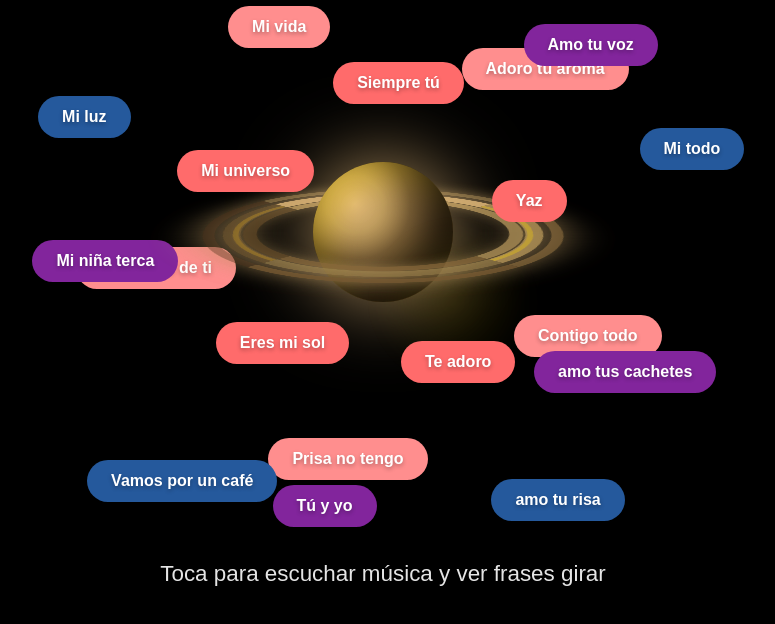
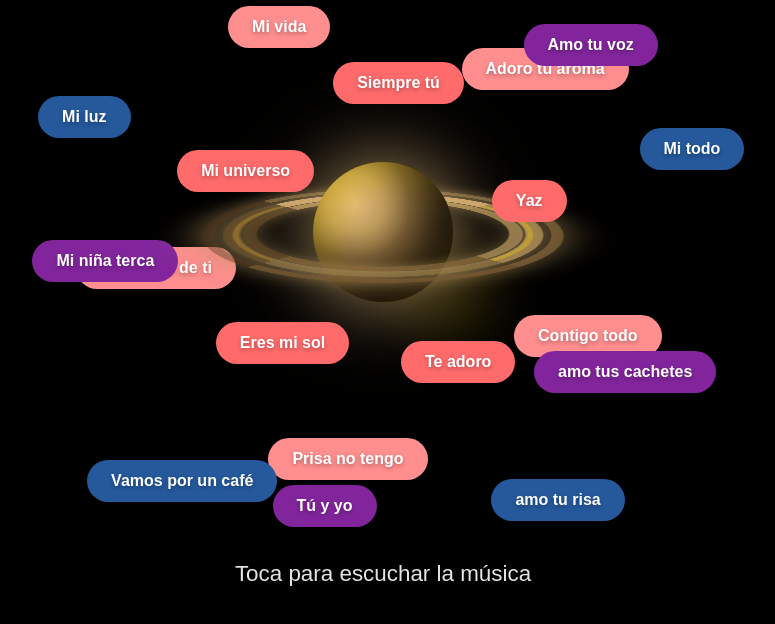
Before and after one commit to caiscar25-byte/Yaz-eres-mi-universo, a plain HTML site: page index.html in a window 1280 px wide. Shown: the part 168-792 px from the top of the page, without its empty margins (257-1032 px from the left). Drawn offline with Linux system fonts and the light colour scheme.

Commit message:
Update index.html

```diff
--- a/index.html
+++ b/index.html
@@ -8,7 +8,7 @@
 </head>
 <body>
     <div class="title">❤️Me fascinas Yaz🪐</div>
-    <div class="instructions">Toca para escuchar música y ver frases girar</div>
+    <div class="instructions">Toca para escuchar la música</div>
 
     <div class="container">
         <div class="universe">
```
